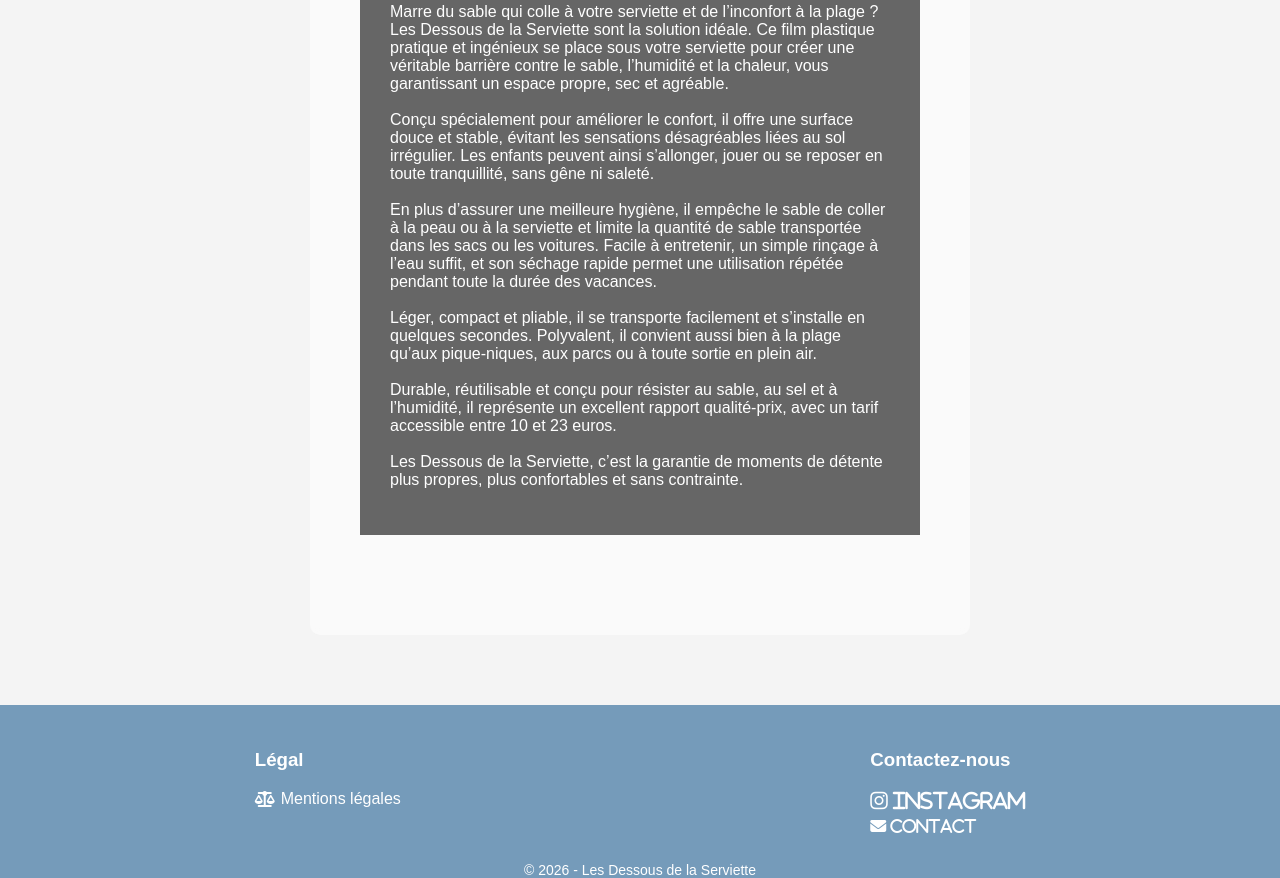
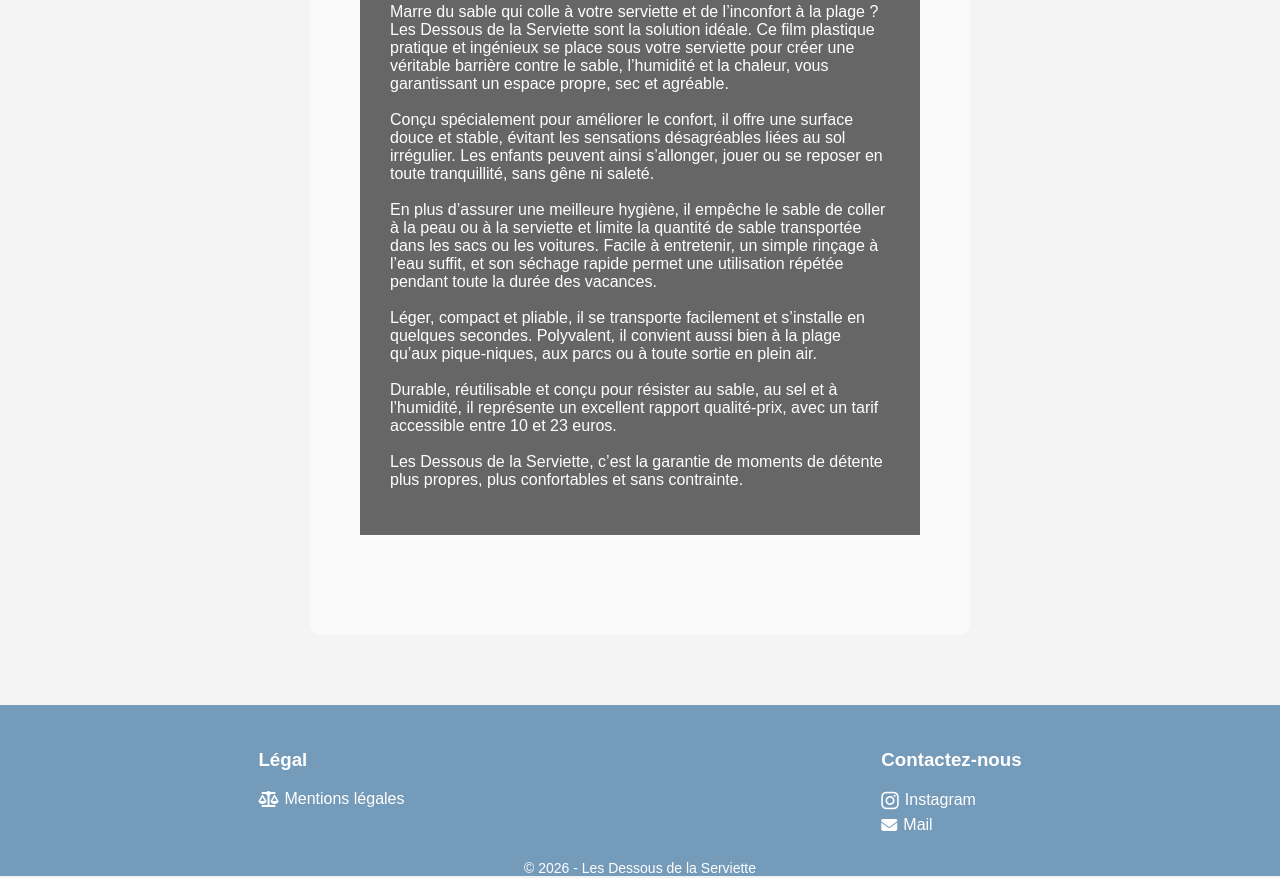
Before and after one commit to lesdessousdelaserviette/les_dessous_de_la_serviette, a plain HTML site: page boutique/boutique.html in a window 1280 px wide. Shown: the part 1890-2768 px from the top of the page. Drawn offline with Linux system fonts and the light colour scheme.

Commit message:
Update boutique.html

```diff
--- a/boutique/boutique.html
+++ b/boutique/boutique.html
@@ -93,8 +93,8 @@ Les Dessous de la Serviette, c’est la garantie de moments de détente plus pro
             <div class="footer-column">
                 <h3>Contactez-nous</h3>
 				<ul>
-					<li><a href="https://www.instagram.com/les_dessous_de_la_serviette"><i class="fab fa-instagram"> Instagram </i></a> </li>
-					<li><a href="mailto:lesdessousdelaserviette@gmail.com"><i class="fas fa-envelope"> Contact</i></a></li>
+					<li><a href="https://www.instagram.com/les_dessous_de_la_serviette"><i class="fab fa-instagram"></i> Instagram </a> </li>
+					<li><a href="mailto:lesdessousdelaserviette@gmail.com"><i class="fas fa-envelope"></i> Mail</a></li>
 				</ul>
 			</div>
 
```
